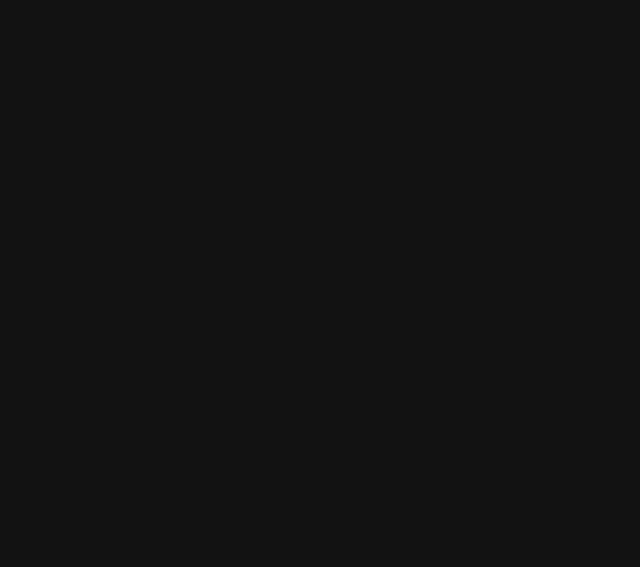
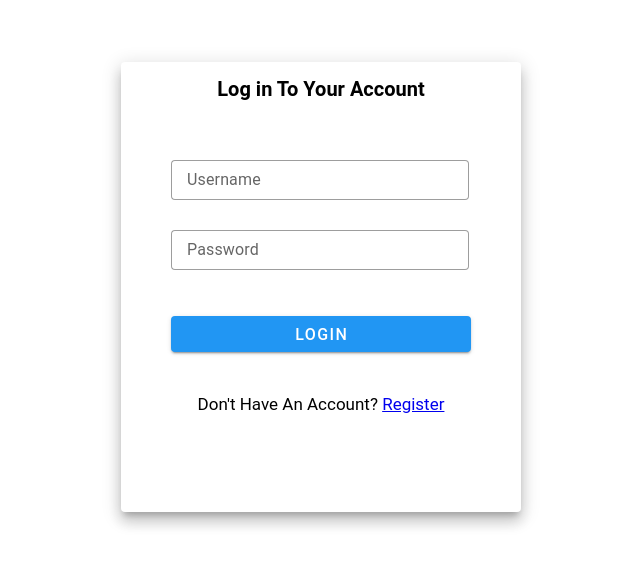
Before and after one commit to nikoladomazetovikj/budget-planner-app, a Vue app: page /login in a window 1280 px wide. Before the commit this address had no page. Shown: the part 113-680 px from the top of the page, without its empty margins (319-959 px from the left). Built offline with nearby package versions, Linux system fonts and the light colour scheme.

Commit message:
chore : [Login.vue, Register.vue] Finished with the router links and the styling of the pages .

```diff
--- a/src/App.vue
+++ b/src/App.vue
@@ -2,10 +2,13 @@
   <v-app>
     <v-main>
       <router-view />
+<!--        <Login></Login>-->
+<!--      <Signin></Signin>-->
     </v-main>
   </v-app>
 </template>
 
 <script setup>
-  //
+// import Login from '@/components/Login.vue'
+// import Signin from '@/components/Register.vue'
 </script>
--- /dev/null
+++ b/src/components/Login.vue
@@ -0,0 +1,42 @@
+<template>
+  <v-container class="d-flex align-center justify-center full-height">
+    <v-card color='white' elevation='10' width='400' height='450'>
+      <h5 style='font-size:20px;' class='text-center pa-3'>Log in To Your Account</h5>
+      <v-row dense class='mt-5'>
+        <v-col cols="9" style='margin-left:50px;'>
+          <v-text-field
+            label="Username"
+            variant="outlined"
+            class='mt-5'
+            color='blue'
+            density='compact'
+          ></v-text-field>
+        </v-col>
+        <v-col cols="9" style='margin-left:50px;'>
+          <v-text-field
+            label="Password"
+            color='blue'
+            variant="outlined"
+            density='compact'
+          ></v-text-field>
+        </v-col>
+      </v-row>
+      <div class='d-flex align-center justify-center mt-6'>
+        <v-btn width='300' style='font-size:16px;' base-color='blue'>Login</v-btn>
+      </div>
+      <div class='mt-10'>
+        <p class='text-center' style='font-size:17px;'>Don't Have An Account? <router-link to="/register">Register</router-link></p>
+      </div>
+    </v-card>
+  </v-container>
+</template>
+
+<script setup>
+
+</script>
+
+<style scoped>
+.full-height {
+  height: 100vh;
+}
+</style>
--- /dev/null
+++ b/src/components/Register.vue
@@ -0,0 +1,41 @@
+<template>
+  <v-container class="d-flex align-center justify-center full-height">
+    <v-card color='white' elevation='10' width='400' height='450'>
+      <h5 style='font-size:20px;' class='text-center pa-3'>Create An Account</h5>
+      <v-row dense class='mt-5'>
+        <v-col cols="9" style='margin-left:50px;'>
+          <v-text-field
+            label="Username"
+            variant="outlined"
+            class='mt-5'
+            color='blue'
+            density='compact'
+          ></v-text-field>
+        </v-col>
+        <v-col cols="9" style='margin-left:50px;'>
+          <v-text-field
+            label="Password"
+            color='blue'
+            variant="outlined"
+            density='compact'
+          ></v-text-field>
+        </v-col>
+      </v-row>
+      <div class='d-flex align-center justify-center mt-6'>
+        <router-link to="/login">
+          <v-btn width='300' style='font-size:16px;' base-color='blue'>Register</v-btn>
+        </router-link>
+      </div>
+    </v-card>
+  </v-container>
+</template>
+
+<script setup>
+
+</script>
+
+<style scoped>
+.full-height {
+  height: 100vh;
+}
+</style>
--- a/src/pages/index.vue
+++ b/src/pages/index.vue
@@ -1,13 +1,9 @@
 <template>
-  <Dashboard></Dashboard>
 </template>
 
 <script>
 
 import { defineComponent } from 'vue'
-import Dashboard from '@/components/Dashboard.vue'
-
 export default defineComponent({
-  components: { Dashboard }
 })
 </script>
--- a/src/plugins/vuetify.js
+++ b/src/plugins/vuetify.js
@@ -14,6 +14,6 @@ import { createVuetify } from 'vuetify'
 // https://vuetifyjs.com/en/introduction/why-vuetify/#feature-guides
 export default createVuetify({
   theme: {
-    defaultTheme: 'dark',
+    defaultTheme: 'light',
   },
 })
--- a/src/router/index.js
+++ b/src/router/index.js
@@ -1,15 +1,27 @@
+import { createRouter, createWebHistory } from 'vue-router'
 
-/**
- * router/index.ts
- *
- * Automatic routes for `./src/pages/*.vue`
- */
-
-// Composables
-import { createRouter, createWebHistory } from 'vue-router/auto'
+// Import the components for the login and register pages
+import Login from '@/components/Login.vue'
+import Register from '@/components/Register.vue'
 
 const router = createRouter({
-  history: createWebHistory(import.meta.env.BASE_URL),
+  history: createWebHistory(),
+  routes: [
+    {
+      path: '/',
+      redirect: '/login' // Redirect '/' to '/login'
+    },
+    {
+      path: '/login',
+      name: 'Login',
+      component: Login
+    },
+    {
+      path: '/register',
+      name: 'Register',
+      component: Register
+    }
+  ]
 })
 
 export default router
```
